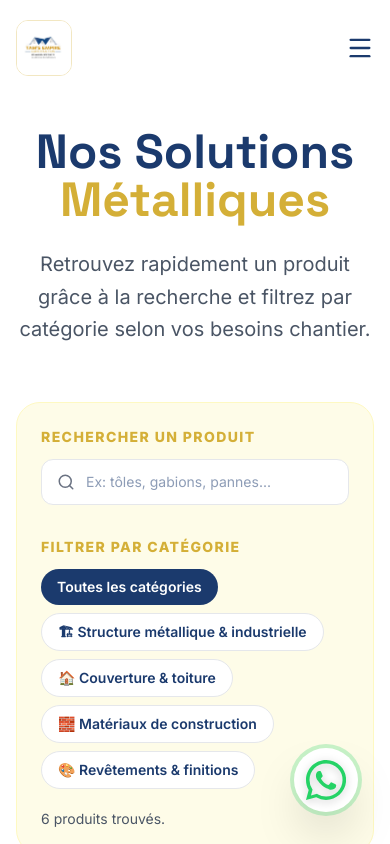
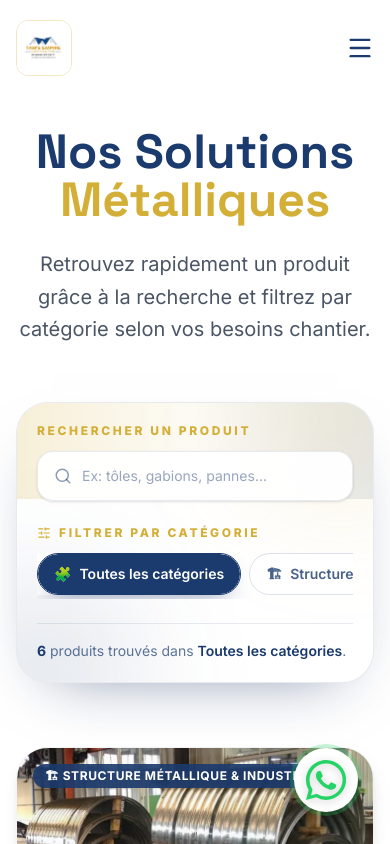
Before and after one commit to larrypops/tams, a Next.js app: page /produits in a window 390 px wide. Shown: the top 844 px of the page. Built offline with nearby package versions, Linux system fonts and the light colour scheme.

Commit message:
feat: modernize product category filters for smoother mobile UX

```diff
--- a/src/pages/Products.tsx
+++ b/src/pages/Products.tsx
@@ -2,7 +2,14 @@
 
 import { useMemo, useState } from 'react';
 import { motion } from 'motion/react';
-import { CheckCircle2, MessageCircle, ArrowRight, Search } from 'lucide-react';
+import {
+  CheckCircle2,
+  MessageCircle,
+  ArrowRight,
+  Search,
+  SlidersHorizontal,
+  X,
+} from 'lucide-react';
 import Link from 'next/link';
 import { PRODUCTS, CONTACT_INFO, PRODUCT_CATEGORIES } from '@/src/constants';
 
@@ -41,6 +48,17 @@ export default function Products() {
       ),
     [],
   );
+  const categoryFilters = useMemo(
+    () => [
+      { id: 'all', label: 'Toutes les catégories', emoji: '🧩' },
+      ...PRODUCT_CATEGORIES,
+    ],
+    [],
+  );
+  const selectedCategoryLabel =
+    selectedCategory === 'all'
+      ? 'Toutes les catégories'
+      : categoryLookup.get(selectedCategory)?.label ?? 'Toutes les catégories';
 
   const buildProductWhatsAppLink = (productName: string) => {
     const message = encodeURIComponent(
@@ -67,19 +85,24 @@ export default function Products() {
           </p>
         </div>
 
-        <section className="mb-16 rounded-3xl border border-yellow-100 bg-yellow-50 p-6 md:p-8">
-          <div className="grid grid-cols-1 gap-8 lg:grid-cols-[1fr_1.7fr] lg:items-end">
+        <section className="relative mb-16 overflow-hidden rounded-[2rem] border border-brand-navy/10 bg-white p-5 shadow-[0_24px_60px_-36px_rgba(18,44,91,0.6)] md:p-8">
+          <div className="pointer-events-none absolute inset-x-0 top-0 h-24 bg-gradient-to-r from-brand-gold/20 via-brand-gold/5 to-brand-navy/10" />
+          <div className="pointer-events-none absolute -top-16 -right-12 h-40 w-40 rounded-full bg-brand-gold/20 blur-3xl" />
+          <div className="pointer-events-none absolute -bottom-20 -left-16 h-44 w-44 rounded-full bg-brand-navy/15 blur-3xl" />
+
+          <div className="relative space-y-6">
+            <div className="grid grid-cols-1 gap-6 lg:grid-cols-[1.1fr_2fr] lg:items-end">
               <div>
                 <label
                   htmlFor="product-search"
-                className="mb-3 block text-sm font-black uppercase tracking-widest text-brand-gold"
+                  className="mb-3 block text-xs font-black uppercase tracking-[0.22em] text-brand-gold"
                 >
                   Rechercher un produit
                 </label>
-              <div className="relative">
+                <div className="relative rounded-2xl border border-brand-navy/10 bg-white/95 shadow-sm transition-all duration-300 focus-within:border-brand-gold/60 focus-within:shadow-[0_0_0_4px_rgba(212,175,55,0.12)]">
                   <Search
                     size={18}
-                  className="pointer-events-none absolute left-4 top-1/2 -translate-y-1/2 text-gray-500"
+                    className="pointer-events-none absolute left-4 top-1/2 -translate-y-1/2 text-brand-navy/50"
                   />
                   <input
                     id="product-search"
@@ -87,50 +110,95 @@ export default function Products() {
                     value={query}
                     onChange={(e) => setQuery(e.target.value)}
                     placeholder="Ex: tôles, gabions, pannes..."
-                  className="w-full rounded-xl border border-gray-200 bg-white py-3 pl-11 pr-4 text-sm text-brand-navy outline-none transition-colors focus:border-brand-gold"
+                    className="h-12 w-full rounded-2xl bg-transparent pr-20 pl-11 text-sm text-brand-navy outline-none placeholder:text-brand-navy/45"
                   />
+                  {query.trim().length > 0 && (
+                    <button
+                      type="button"
+                      onClick={() => setQuery('')}
+                      className="absolute top-1/2 right-2 inline-flex -translate-y-1/2 items-center gap-1 rounded-full bg-brand-navy/90 px-3 py-1 text-xs font-semibold text-white transition-all hover:bg-brand-navy"
+                    >
+                      <X size={12} />
+                      Effacer
+                    </button>
+                  )}
                 </div>
               </div>
 
               <div>
-              <p className="mb-3 text-sm font-black uppercase tracking-widest text-brand-gold">
+                <p className="mb-3 flex items-center gap-2 text-xs font-black uppercase tracking-[0.22em] text-brand-gold">
+                  <SlidersHorizontal size={14} />
                   Filtrer par catégorie
                 </p>
-              <div className="flex flex-wrap gap-2">
-                <button
-                  type="button"
-                  onClick={() => setSelectedCategory('all')}
-                  className={`rounded-full px-4 py-2 text-sm font-semibold transition-colors ${
-                    selectedCategory === 'all'
-                      ? 'bg-brand-navy text-white'
-                      : 'bg-white text-brand-navy border border-gray-200 hover:border-brand-gold hover:text-brand-gold'
-                  }`}
-                >
-                  Toutes les catégories
-                </button>
-                {PRODUCT_CATEGORIES.map((category) => (
-                  <button
+                <div className="relative">
+                  <div className="pointer-events-none absolute top-0 bottom-1 left-0 w-8 bg-gradient-to-r from-white via-white/80 to-transparent md:hidden" />
+                  <div className="pointer-events-none absolute top-0 right-0 bottom-1 w-8 bg-gradient-to-l from-white via-white/80 to-transparent md:hidden" />
+
+                  <div className="flex snap-x gap-2 overflow-x-auto px-1 pb-1 [-ms-overflow-style:none] [scrollbar-width:none] [&::-webkit-scrollbar]:hidden md:flex-wrap md:overflow-visible md:px-0">
+                    {categoryFilters.map((category) => {
+                      const isActive = selectedCategory === category.id;
+                      return (
+                        <motion.button
+                          layout
                           key={category.id}
                           type="button"
                           onClick={() => setSelectedCategory(category.id)}
-                    className={`rounded-full px-4 py-2 text-sm font-semibold transition-colors ${
-                      selectedCategory === category.id
-                        ? 'bg-brand-navy text-white'
-                        : 'bg-white text-brand-navy border border-gray-200 hover:border-brand-gold hover:text-brand-gold'
+                          aria-pressed={isActive}
+                          whileTap={{ scale: 0.97 }}
+                          className={`relative isolate snap-start shrink-0 overflow-hidden rounded-full border px-4 py-2.5 text-sm font-semibold whitespace-nowrap transition-all duration-300 md:py-2 ${
+                            isActive
+                              ? 'border-brand-navy text-white shadow-[0_10px_24px_-14px_rgba(27,58,109,0.8)]'
+                              : 'border-brand-navy/15 bg-white text-brand-navy/80 hover:-translate-y-0.5 hover:border-brand-gold/70 hover:text-brand-navy'
                           }`}
                         >
-                    {category.emoji} {category.label}
-                  </button>
-                ))}
+                          {isActive && (
+                            <motion.span
+                              layoutId="active-category-pill"
+                              className="absolute inset-0 -z-10 rounded-full bg-brand-navy"
+                              transition={{
+                                type: 'spring',
+                                stiffness: 380,
+                                damping: 30,
+                              }}
+                            />
+                          )}
+                          <span className="flex items-center gap-2">
+                            <span>{category.emoji}</span>
+                            <span>{category.label}</span>
+                          </span>
+                        </motion.button>
+                      );
+                    })}
+                  </div>
                 </div>
               </div>
             </div>
 
-          <p className="mt-5 text-sm text-gray-600">
-            {filteredProducts.length} produit
-            {filteredProducts.length > 1 ? 's' : ''} trouvé
-            {filteredProducts.length > 1 ? 's' : ''}.
+            <div className="flex flex-col gap-3 border-t border-brand-navy/10 pt-4 text-sm text-brand-navy/70 sm:flex-row sm:items-center sm:justify-between">
+              <p className="leading-relaxed">
+                <span className="font-bold text-brand-navy">{filteredProducts.length}</span>{' '}
+                produit{filteredProducts.length > 1 ? 's' : ''} trouvé
+                {filteredProducts.length > 1 ? 's' : ''} dans{' '}
+                <span className="font-semibold text-brand-navy">
+                  {selectedCategoryLabel}
+                </span>
+                .
               </p>
+              {(query.trim().length > 0 || selectedCategory !== 'all') && (
+                <button
+                  type="button"
+                  onClick={() => {
+                    setQuery('');
+                    setSelectedCategory('all');
+                  }}
+                  className="inline-flex w-fit items-center gap-2 rounded-full border border-brand-navy/15 bg-white px-4 py-2 text-xs font-semibold tracking-wide text-brand-navy transition-all hover:border-brand-gold hover:text-brand-gold"
+                >
+                  <X size={13} />
+                  Réinitialiser les filtres
+                </button>
+              )}
+            </div>
+          </div>
         </section>
 
         {filteredProducts.length === 0 ? (
```
Lines whose indentation alone changed are shown as unchanged.
